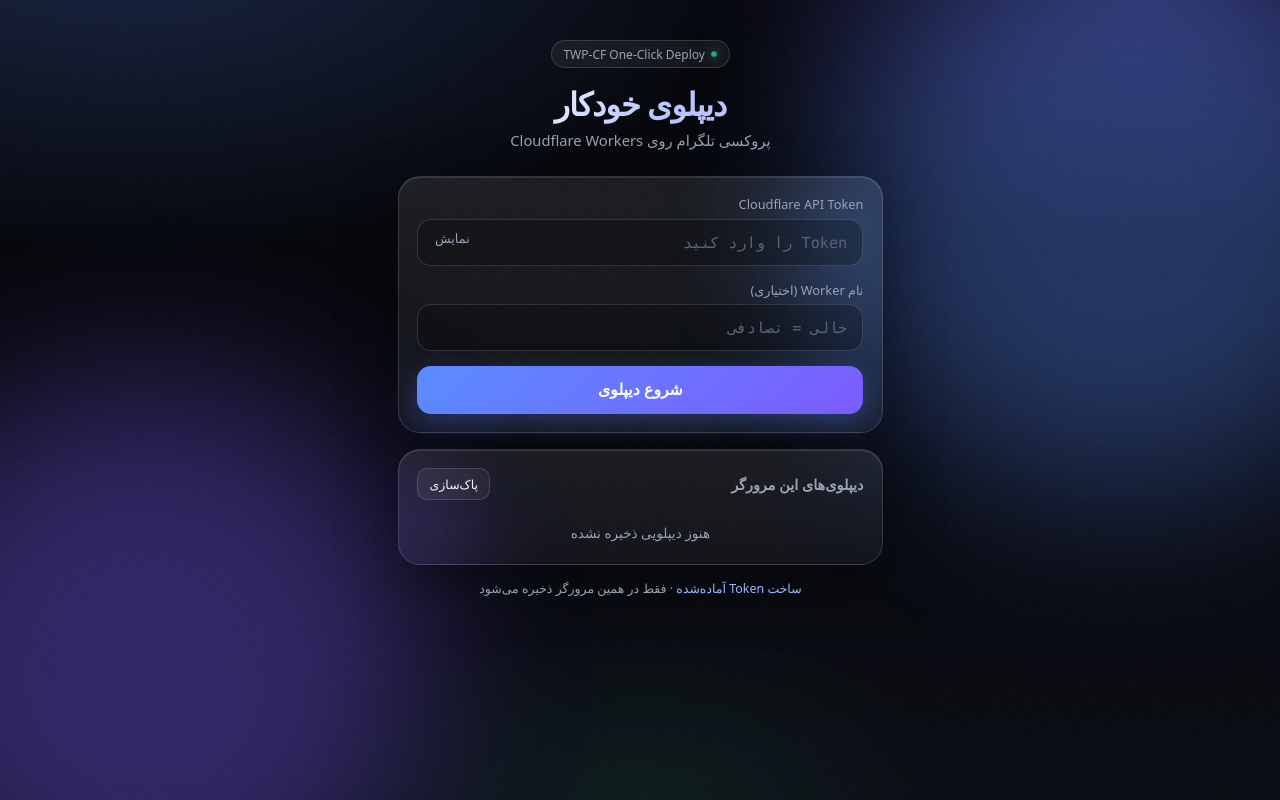
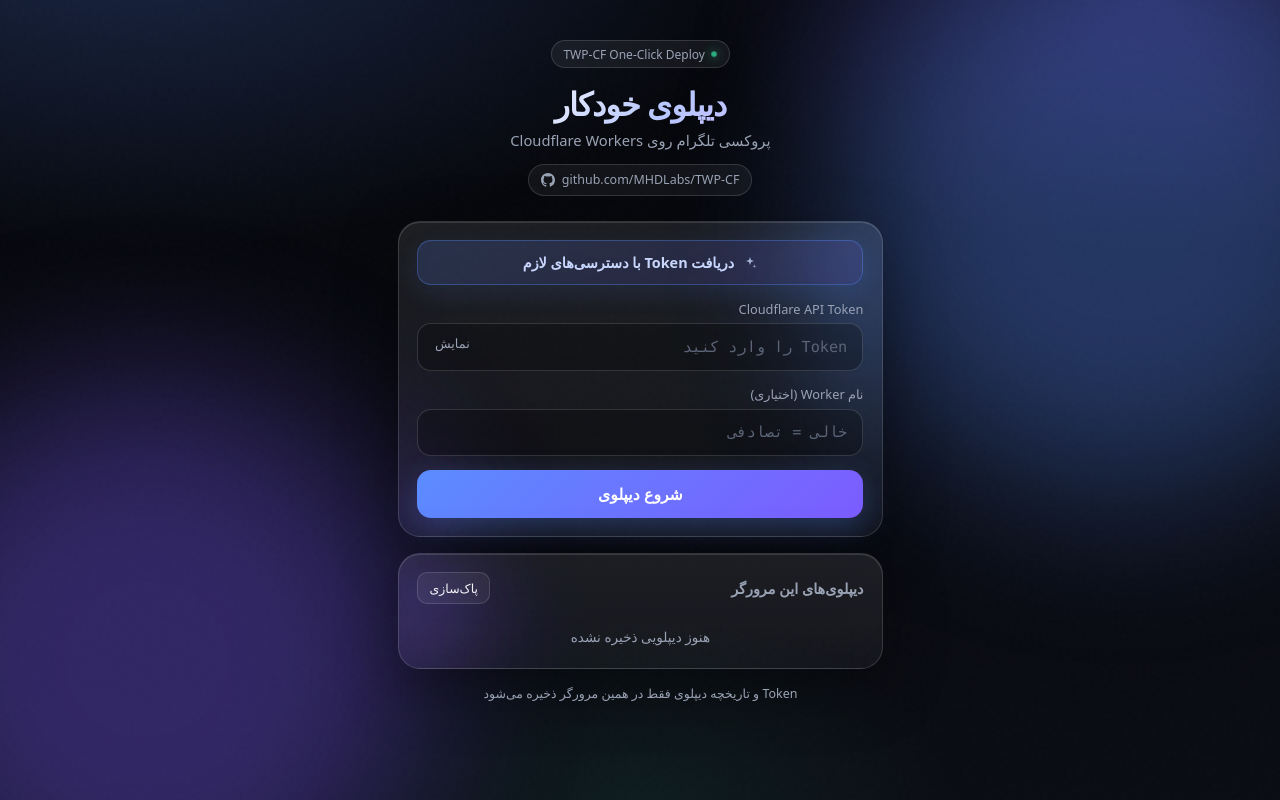
Before and after one commit to MHDLabs/TWP-CF, a website: page wizard/assets/index.html in a window 1280 px wide. Drawn offline with Linux system fonts and the light colour scheme.

Commit message:
ui(wizard): add GitHub repo link and primary token button
Move pre-filled token URL into a clear CTA button above the token field.

```diff
--- a/wizard/assets/index.html
+++ b/wizard/assets/index.html
@@ -328,6 +328,52 @@
       font-size: 0.85rem;
       padding: 0.6rem 0 0.2rem;
     }
+    .repo {
+      display: inline-flex;
+      align-items: center;
+      gap: 0.4rem;
+      margin-top: 0.85rem;
+      padding: 0.4rem 0.75rem;
+      border-radius: 999px;
+      border: 1px solid var(--stroke);
+      background: rgba(255,255,255,0.05);
+      color: var(--muted);
+      font-size: 0.78rem;
+      text-decoration: none;
+      transition: color 0.2s, border-color 0.2s, background 0.2s;
+      direction: ltr;
+    }
+    .repo:hover {
+      color: var(--text);
+      border-color: rgba(255,255,255,0.28);
+      background: rgba(255,255,255,0.08);
+    }
+    .token-btn {
+      width: 100%;
+      margin-bottom: 0.9rem;
+      padding: 0.75rem 1rem;
+      border-radius: 14px;
+      border: 1px solid rgba(91,140,255,0.35);
+      background: linear-gradient(135deg, rgba(91,140,255,0.18), rgba(124,92,255,0.12));
+      color: #c9d7ff;
+      font-size: 0.9rem;
+      font-weight: 600;
+      cursor: pointer;
+      text-decoration: none;
+      display: flex;
+      align-items: center;
+      justify-content: center;
+      gap: 0.5rem;
+      transition: transform 0.2s, box-shadow 0.2s, border-color 0.2s;
+      box-shadow: 0 8px 24px rgba(91,140,255,0.12);
+    }
+    .token-btn:hover {
+      transform: translateY(-1px);
+      border-color: rgba(91,140,255,0.55);
+      box-shadow: 0 12px 30px rgba(91,140,255,0.2);
+      color: #fff;
+    }
+    .token-btn svg { flex-shrink: 0; opacity: 0.9; }
     .hint {
       text-align: center;
       font-size: 0.78rem;
@@ -335,8 +381,6 @@
       margin-top: 0.4rem;
       animation: rise 0.9s ease both;
     }
-    .hint a { color: #9db7ff; text-decoration: none; }
-    .hint a:hover { text-decoration: underline; }
   </style>
 </head>
 <body>
@@ -347,10 +391,18 @@
       <div class="badge"><i></i> TWP-CF One-Click Deploy</div>
       <h1>دیپلوی خودکار</h1>
       <p class="sub">پروکسی تلگرام روی Cloudflare Workers</p>
+      <a class="repo" href="https://github.com/MHDLabs/TWP-CF" target="_blank" rel="noopener">
+        <svg viewBox="0 0 16 16" width="14" height="14" aria-hidden="true"><path fill="currentColor" d="M8 0C3.58 0 0 3.58 0 8c0 3.54 2.29 6.53 5.47 7.59.4.07.55-.17.55-.38 0-.19-.01-.82-.01-1.49-2.01.37-2.53-.49-2.69-.94-.09-.23-.48-.94-.82-1.13-.28-.15-.68-.52-.01-.53.63-.01 1.08.58 1.23.82.72 1.21 1.87.87 2.33.66.07-.52.28-.87.51-1.07-1.78-.2-3.64-.89-3.64-3.95 0-.87.31-1.59.82-2.15-.08-.2-.36-1.02.08-2.12 0 0 .67-.21 2.2.82.64-.18 1.32-.27 2-.27.68 0 1.36.09 2 .27 1.53-1.04 2.2-.82 2.2-.82.44 1.1.16 1.92.08 2.12.51.56.82 1.27.82 2.15 0 3.07-1.87 3.75-3.65 3.95.29.25.54.73.54 1.48 0 1.07-.01 1.93-.01 2.2 0 .21.15.46.55.38A8.013 8.013 0 0 0 16 8c0-4.42-3.58-8-8-8z"/></svg>
+        github.com/MHDLabs/TWP-CF
+      </a>
     </div>
 
     <section class="glass">
       <form id="form">
+        <a class="token-btn" href="https://dash.cloudflare.com/profile/api-tokens?permissionGroupKeys=%5B%7B%22key%22%3A%22workers_scripts%22%2C%22type%22%3A%22edit%22%7D%2C%7B%22key%22%3A%22user_details%22%2C%22type%22%3A%22read%22%7D%5D&accountId=%2A&zoneId=all&name=TWP-CF-Deployer" target="_blank" rel="noopener">
+          <svg width="16" height="16" viewBox="0 0 24 24" fill="none" aria-hidden="true"><path d="M12 3l1.5 4.5L18 9l-4.5 1.5L12 15l-1.5-4.5L6 9l4.5-1.5L12 3z" fill="currentColor" opacity=".9"/><path d="M18.5 14l.75 2.25L21.5 17l-2.25.75L18.5 20l-.75-2.25L15.5 17l2.25-.75L18.5 14z" fill="currentColor" opacity=".7"/></svg>
+          دریافت Token با دسترسی‌های لازم
+        </a>
         <div class="field">
           <label for="token">Cloudflare API Token</label>
           <input id="token" type="password" placeholder="Token را وارد کنید" required autocomplete="off" spellcheck="false">
@@ -377,10 +429,7 @@
       <div id="history"></div>
     </section>
 
-    <p class="hint">
-      <a href="https://dash.cloudflare.com/profile/api-tokens?permissionGroupKeys=%5B%7B%22key%22%3A%22workers_scripts%22%2C%22type%22%3A%22edit%22%7D%2C%7B%22key%22%3A%22user_details%22%2C%22type%22%3A%22read%22%7D%5D&accountId=%2A&zoneId=all&name=TWP-CF-Deployer" target="_blank" rel="noopener">ساخت Token آماده‌شده</a>
-      · فقط در همین مرورگر ذخیره می‌شود
-    </p>
+    <p class="hint">Token و تاریخچه دیپلوی فقط در همین مرورگر ذخیره می‌شود</p>
   </main>
 
   <script>
```
